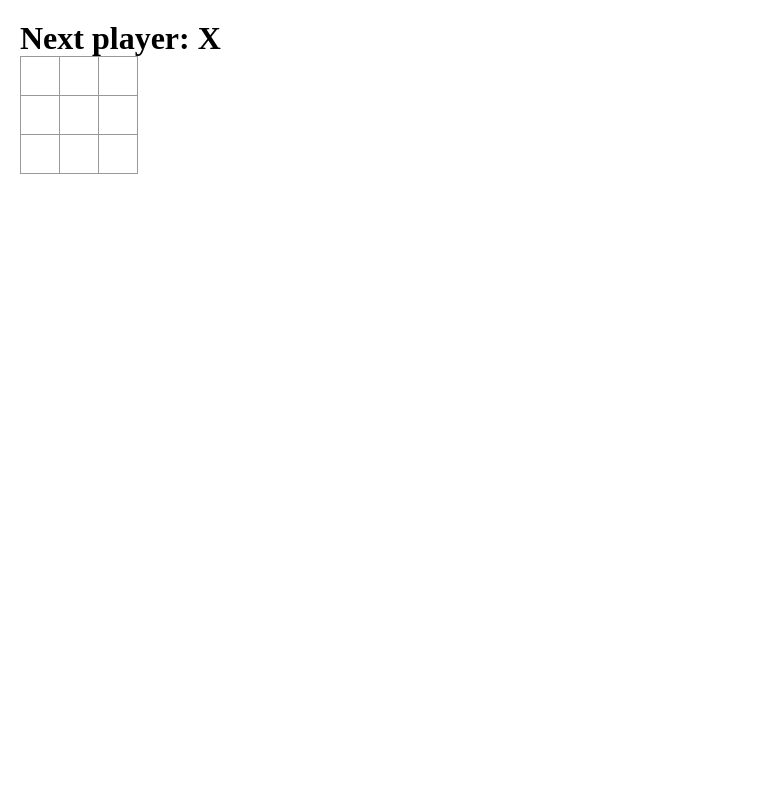
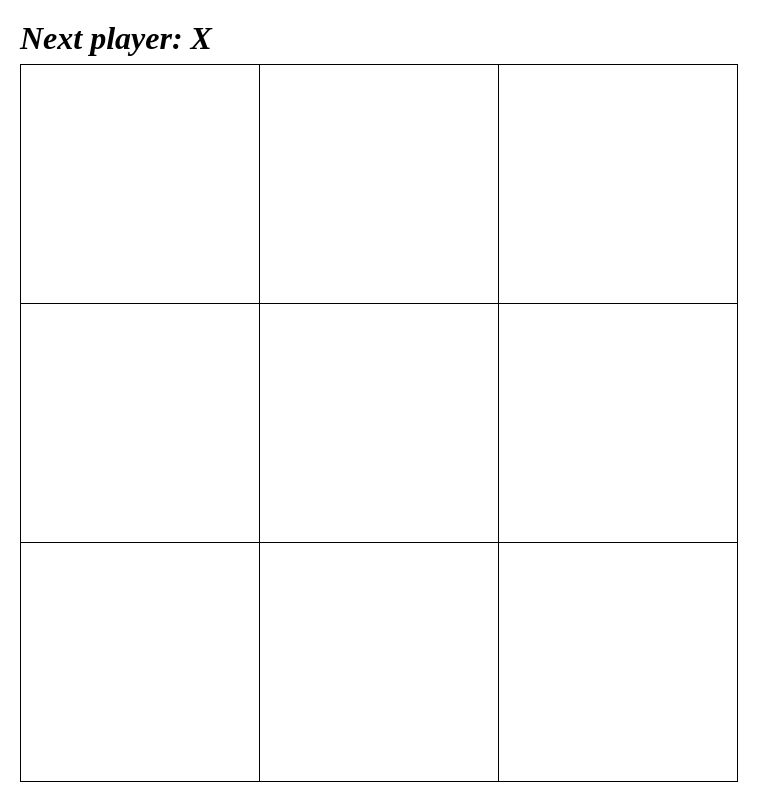
Before and after one commit to Hasan-Maruf-Ahmed/TicTacToe-using-React, a React (Vite) app: page / in a window 1280 px wide. Shown: the whole page, without its empty margins (0-782 px from the left). Built offline with nearby package versions, Linux system fonts and the light colour scheme.

Commit message:
Made some adjustments.

```diff
--- a/src/App.css
+++ b/src/App.css
@@ -6,13 +6,13 @@
 
 .square{
   background: #fff;
-  border: 1px solid #999;
+  border: 1px solid black;
   float: left;
-  font-size: 24px;
+  font-size: 240px;
   font-weight: bold;
   line-height: 34px;
-  height: 40px;
-  width: 40px;
+  height: 240px;
+  width: 240px;
   margin-right: -1px;
   margin-top: -1px;
   text-align: center;
@@ -23,3 +23,8 @@
   content: '';
   display: table;
 }
+
+.status {
+  padding-bottom: 8px;
+  font-style: italic;
+}
```
